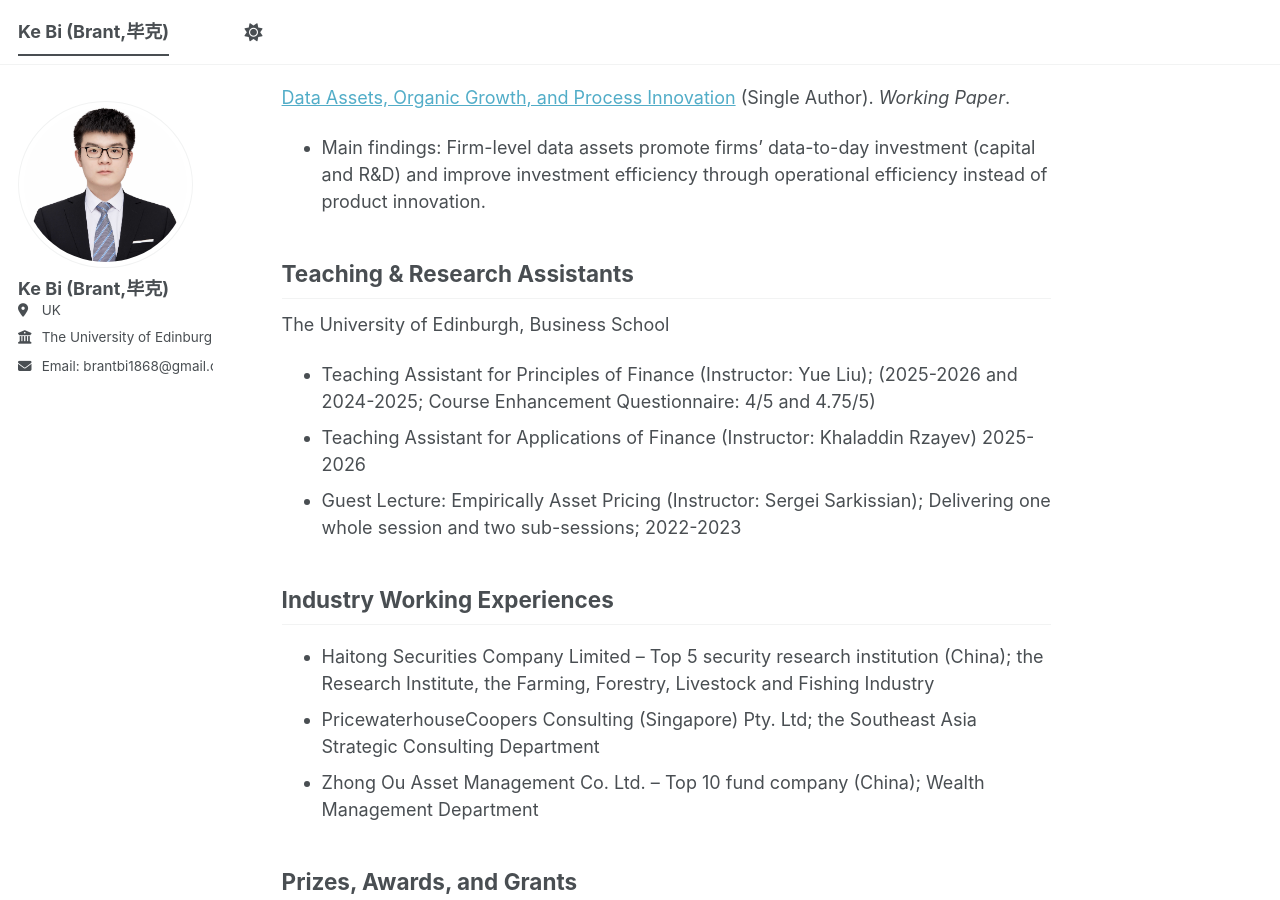
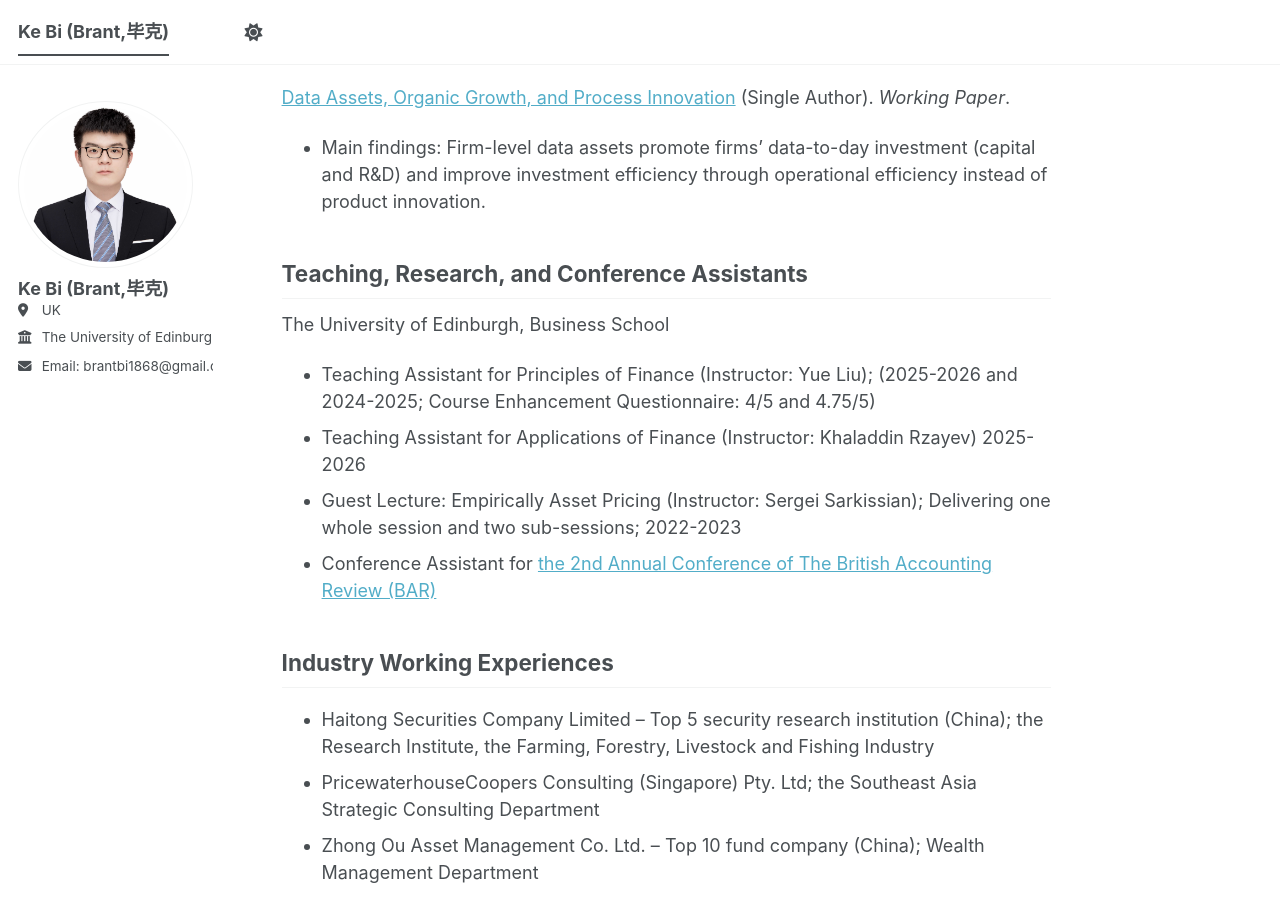
Before and after one commit to brant1868/brant1868.github.io, a Jekyll site: the page built from _pages/about.md, in a window 1280 px wide and 900 px high, scrolled down 1242 px. Built offline with Jekyll 4.4.1, drawn with Linux system fonts in a browser that asks for light colours; a script bundle is joined from its source files by our own code; library files that are not in the unit come from our copies.

Commit message:
Update about.md

```diff
--- a/_pages/about.md
+++ b/_pages/about.md
@@ -39,12 +39,13 @@ Working Papers
 - Main findings: Firm-level data assets promote firms' data-to-day investment (capital and R&D) and improve investment efficiency through operational efficiency instead of product innovation.
 
 
-Teaching & Research Assistants
+Teaching, Research, and Conference Assistants
 ------
 The University of Edinburgh, Business School
 - Teaching Assistant for Principles of Finance (Instructor: Yue Liu); (2025-2026 and 2024-2025; Course Enhancement Questionnaire: 4/5 and 4.75/5)
 - Teaching Assistant for Applications of Finance (Instructor: Khaladdin Rzayev) 2025-2026
 - Guest Lecture: Empirically Asset Pricing (Instructor: Sergei Sarkissian); Delivering one whole session and two sub-sessions; 2022-2023
+- Conference Assistant for [the 2nd Annual Conference of The British Accounting Review (BAR)](https://thebarevent.weebly.com/annual-conference.html)
 
 Industry Working Experiences
 ------
```
